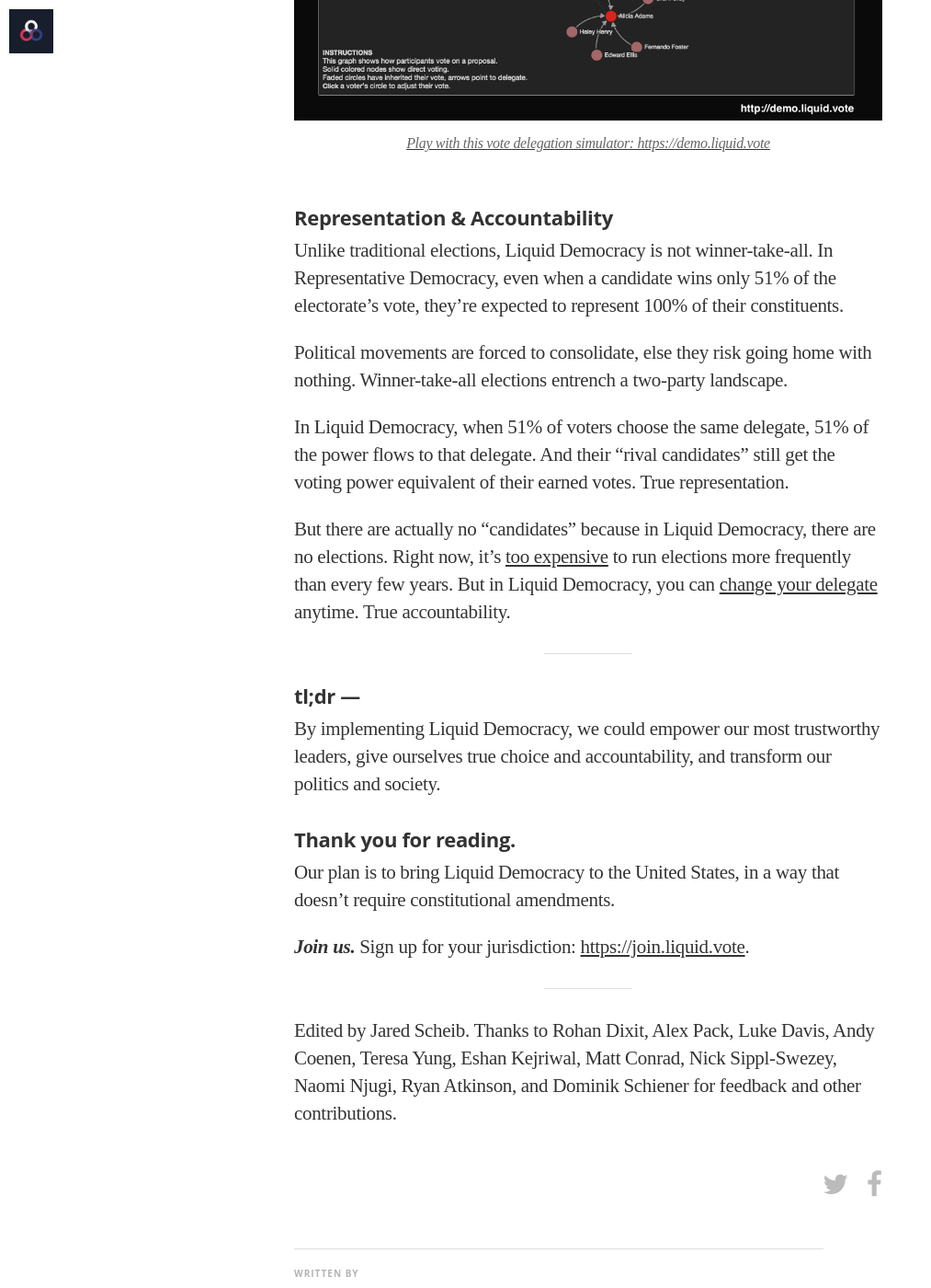
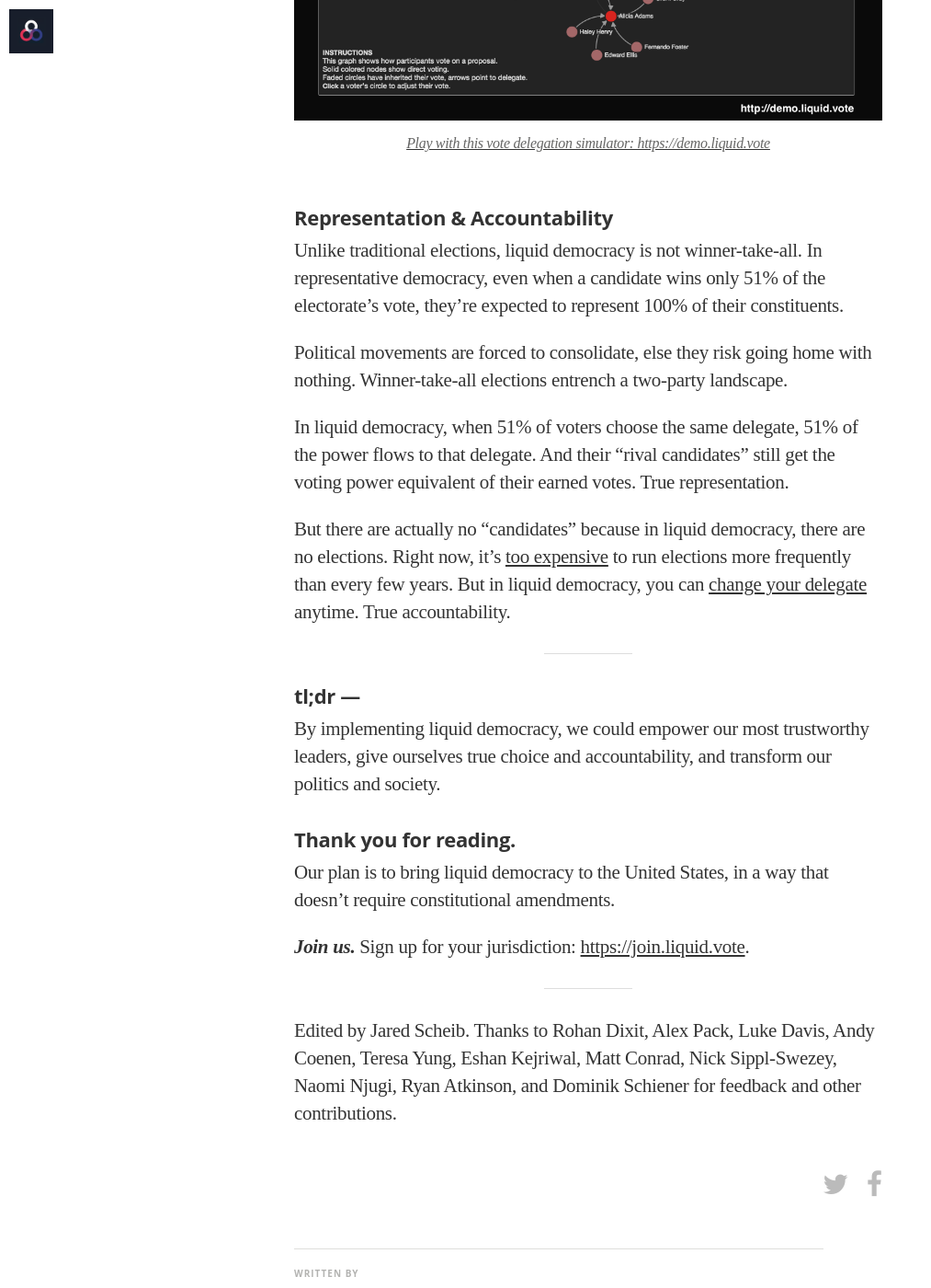
Before and after one commit to voteliquid/blog, a Jekyll site: the page built from _posts/2016-09-21-what-is-liquid-democracy.md, in a window 1280 px wide and 1400 px high, scrolled down 2642 px. Shown: the whole window at 92% size, without its empty margins (0-1013 px from the left). Built offline with Jekyll 4.4.1, drawn with Linux system fonts in a browser that asks for light colours; nearby versions of some CDN libraries; some web fonts are replaced; some of the changed text lies outside the part shown.

Commit message:
Stop capitalizing 'liquid democracy' as a proper noun

```diff
--- a/_posts/2016-09-21-what-is-liquid-democracy.md
+++ b/_posts/2016-09-21-what-is-liquid-democracy.md
@@ -5,18 +5,18 @@ subtitle: And why is it great?
 author: davidernst
 date: 2016-09-21 14:34:25
 tags: Politics, Democracy, Liquid Democracy, Technology, Civictech
-excerpt: "Liquid Democracy is a new form of democracy that combines the practicality of Representative Democracy with the authenticity of Direct Democracy, enabled by 21st century technology."
+excerpt: "Liquid democracy is a new form of democracy that combines the practicality of representative democracy with the authenticity of direct democracy, enabled by 21st century technology."
 ---
 
-Liquid Democracy is a new form of democracy that combines the practicality of Representative Democracy with the authenticity of Direct Democracy, enabled by 21st century technology.
+Liquid democracy is a new form of democracy that combines the practicality of representative democracy with the authenticity of direct democracy, enabled by 21st century technology.
 
 ![](/assets/article_images/2016-09-21-what-is-liquid-democracy/liquid-democracy-logo.png)
 
-Direct Democracy means everyone votes on every issue. It’s a true “[government by the people](http://assets4.bigthink.com/system/idea_thumbnails/53575/size_1024/Abraham_Lincoln_November_1863.jpg?1384899413)”, where everyone can participate as equals. It’s been tried before, but it’s not always practical: how does everyone stay educated and up-to-date on everything?
+Direct democracy means everyone votes on every issue. It’s a true “[government by the people](http://assets4.bigthink.com/system/idea_thumbnails/53575/size_1024/Abraham_Lincoln_November_1863.jpg?1384899413)”, where everyone can participate as equals. It’s been tried before, but it’s not always practical: how does everyone stay educated and up-to-date on everything?
 
 ![](/assets/article_images/2016-09-21-what-is-liquid-democracy/crowd-raises-hands-photo.png)
 
-Representative Democracy is supposed to fix this. Instead of expecting everyone to know the ins-and-outs of policy, we hand over the work to a small number of full-time representatives.
+Representative democracy is supposed to fix this. Instead of expecting everyone to know the ins-and-outs of policy, we hand over the work to a small number of full-time representatives.
 
 This solves the issue of not enough time to stay informed, but introduces [new problems](http://www.gallup.com/poll/180113/2014-approval-congress-remains-near-time-low.aspx):
 
@@ -24,11 +24,11 @@ This solves the issue of not enough time to stay informed, but introduces [new p
 - Winner-take-all elections entrench a two-party system.
 - And perhaps worst of all, power tends to corrupt, and skeptics wonder if the current system is rigged by corporate lobbying and campaign finance.
 
-Liquid Democracy aims to solve all of this, to offer the best of both systems.
+Liquid democracy aims to solve all of this, to offer the best of both systems.
 
 ### Delegation
 
-In a Liquid Democracy, you pick a trusted delegate to vote on your behalf when you’re not able to.
+In a liquid democracy, you pick a trusted delegate to vote on your behalf when you’re not able to.
 
 By default, you inherit your delegate’s votes on each piece of legislation, but you can manually override them on any issue. When you feel more informed or passionate, you can vote directly.
 
@@ -40,29 +40,29 @@ Unlike traditional elections, you can select any resident of your jurisdiction t
 
 Delegation passes transitively, from one person to the next. So if you entrust your vote to your close friend, and your friend delegates to their favorite professor, the professor can vote for all three of you. This creates a network of tightly knit connections that rewards the most trusted people.
 
-This is the key to Liquid Democracy. Networks of trust allow it to flourish at scale, where Direct Democracy fails.
+This is the key to liquid democracy. Networks of trust allow it to flourish at scale, where direct democracy fails.
 
 [![Play with this vote delegation simulator: https://demo.liquid.vote](/assets/article_images/2016-09-21-what-is-liquid-democracy/liquid-democracy-simulation-screenshot.png)](https://demo.liquid.vote)
 
 #### Representation & Accountability
 
-Unlike traditional elections, Liquid Democracy is not winner-take-all. In Representative Democracy, even when a candidate wins only 51% of the electorate’s vote, they’re expected to represent 100% of their constituents.
+Unlike traditional elections, liquid democracy is not winner-take-all. In representative democracy, even when a candidate wins only 51% of the electorate’s vote, they’re expected to represent 100% of their constituents.
 
 Political movements are forced to consolidate, else they risk going home with nothing. Winner-take-all elections entrench a two-party landscape.
 
-In Liquid Democracy, when 51% of voters choose the same delegate, 51% of the power flows to that delegate. And their “rival candidates” still get the voting power equivalent of their earned votes. True representation.
+In liquid democracy, when 51% of voters choose the same delegate, 51% of the power flows to that delegate. And their “rival candidates” still get the voting power equivalent of their earned votes. True representation.
 
-But there are actually no “candidates” because in Liquid Democracy, there are no elections. Right now, it’s [too expensive](http://slides.com/domsch/deck-1#/6) to run elections more frequently than every few years. But in Liquid Democracy, you can [change your delegate](/assets/article_images/2016-09-21-what-is-liquid-democracy/see-you-in-4-years.png) anytime. True accountability.
+But there are actually no “candidates” because in liquid democracy, there are no elections. Right now, it’s [too expensive](http://slides.com/domsch/deck-1#/6) to run elections more frequently than every few years. But in liquid democracy, you can [change your delegate](/assets/article_images/2016-09-21-what-is-liquid-democracy/see-you-in-4-years.png) anytime. True accountability.
 
 ---------
 
 #### tl;dr —
 
-By implementing Liquid Democracy, we could empower our most trustworthy leaders, give ourselves true choice and accountability, and transform our politics and society.
+By implementing liquid democracy, we could empower our most trustworthy leaders, give ourselves true choice and accountability, and transform our politics and society.
 
 #### Thank you for reading.
 
-Our plan is to bring Liquid Democracy to the United States, in a way that doesn’t require constitutional amendments.
+Our plan is to bring liquid democracy to the United States, in a way that doesn’t require constitutional amendments.
 
 ***Join us.*** Sign up for your jurisdiction: [https://join.liquid.vote](https://join.liquid.vote).
 
```
Also changed, not shown: _posts/2016-10-13-dont-care-about-politics.md (+6 -6 lines).
